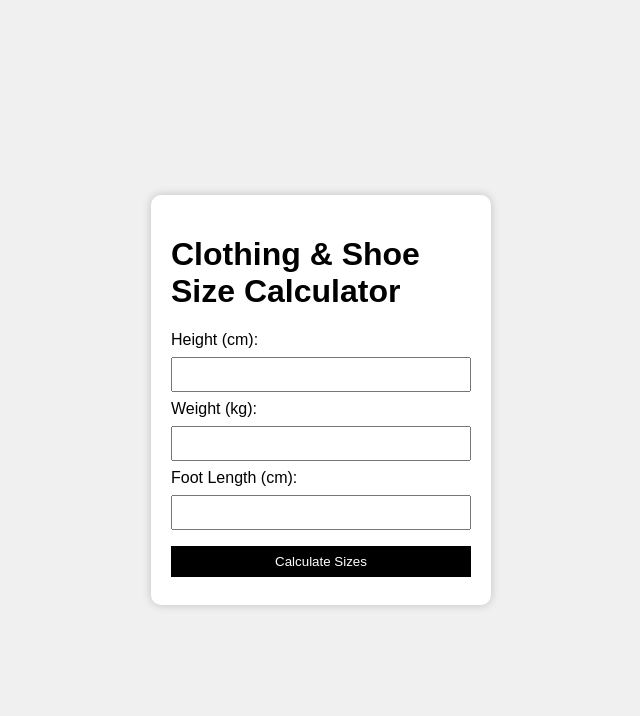
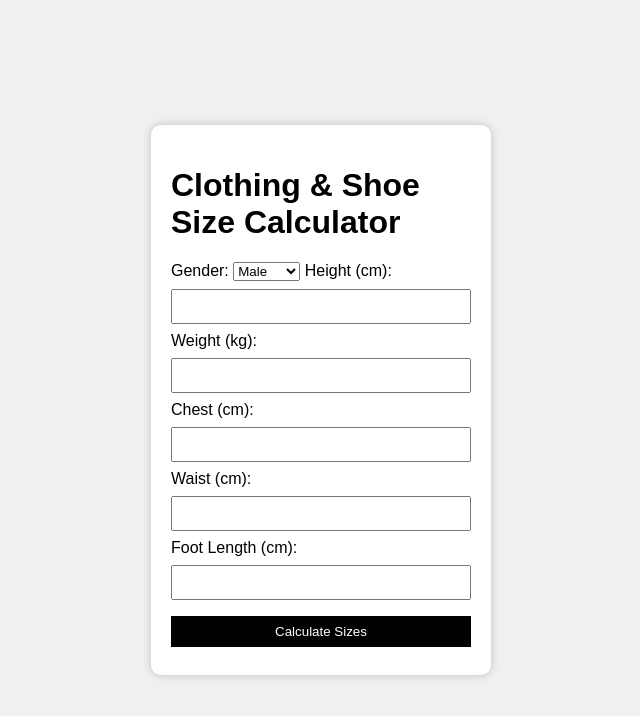
Before and after one commit to gz0317/android-applications, a plain HTML site: page index.html in a window 1280 px wide. Shown: the whole page, without its empty margins (319-959 px from the left). Drawn offline with Linux system fonts and the light colour scheme.

Commit message:
Update index.html

```diff
--- a/index.html
+++ b/index.html
@@ -10,11 +10,23 @@
     <div class="container">
         <h1>Clothing & Shoe Size Calculator</h1>
 
+        <label>Gender:</label>
+        <select id="gender">
+            <option value="male">Male</option>
+            <option value="female">Female</option>
+        </select>
+
         <label>Height (cm):</label>
         <input type="number" id="height">
 
         <label>Weight (kg):</label>
         <input type="number" id="weight">
+
+        <label>Chest (cm):</label>
+        <input type="number" id="chest">
+
+        <label>Waist (cm):</label>
+        <input type="number" id="waist">
 
         <label>Foot Length (cm):</label>
         <input type="number" id="foot">
```
